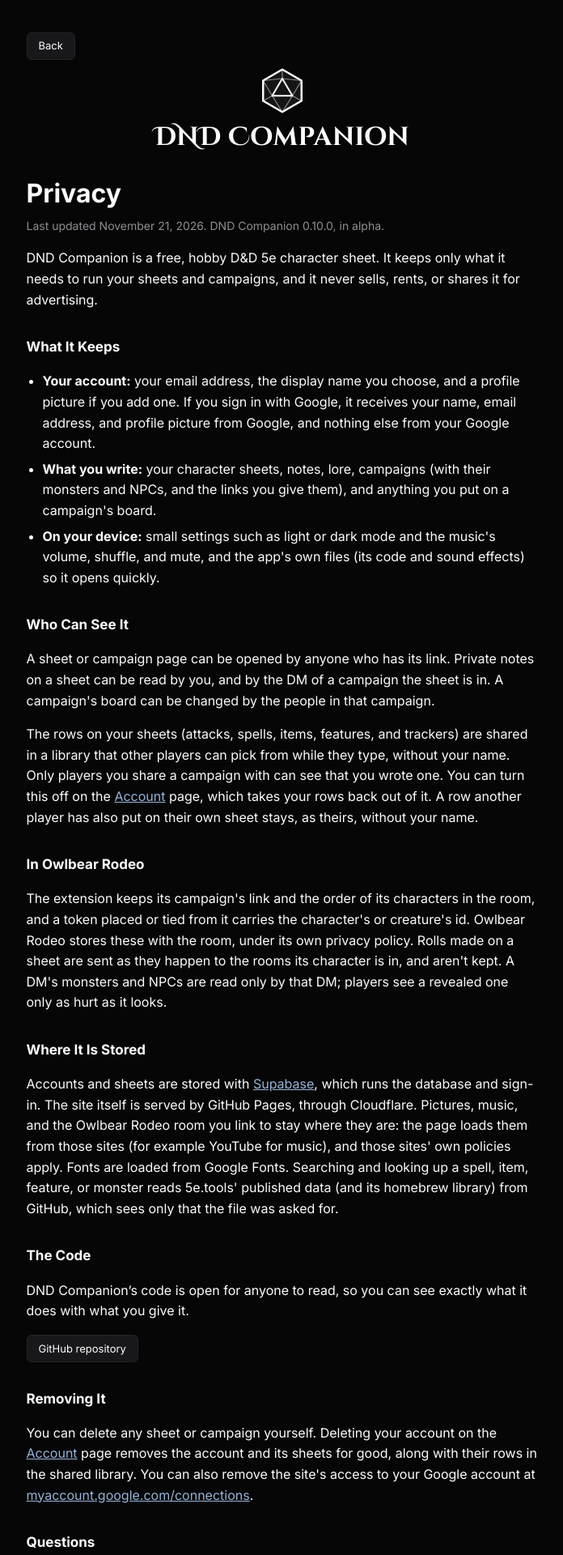
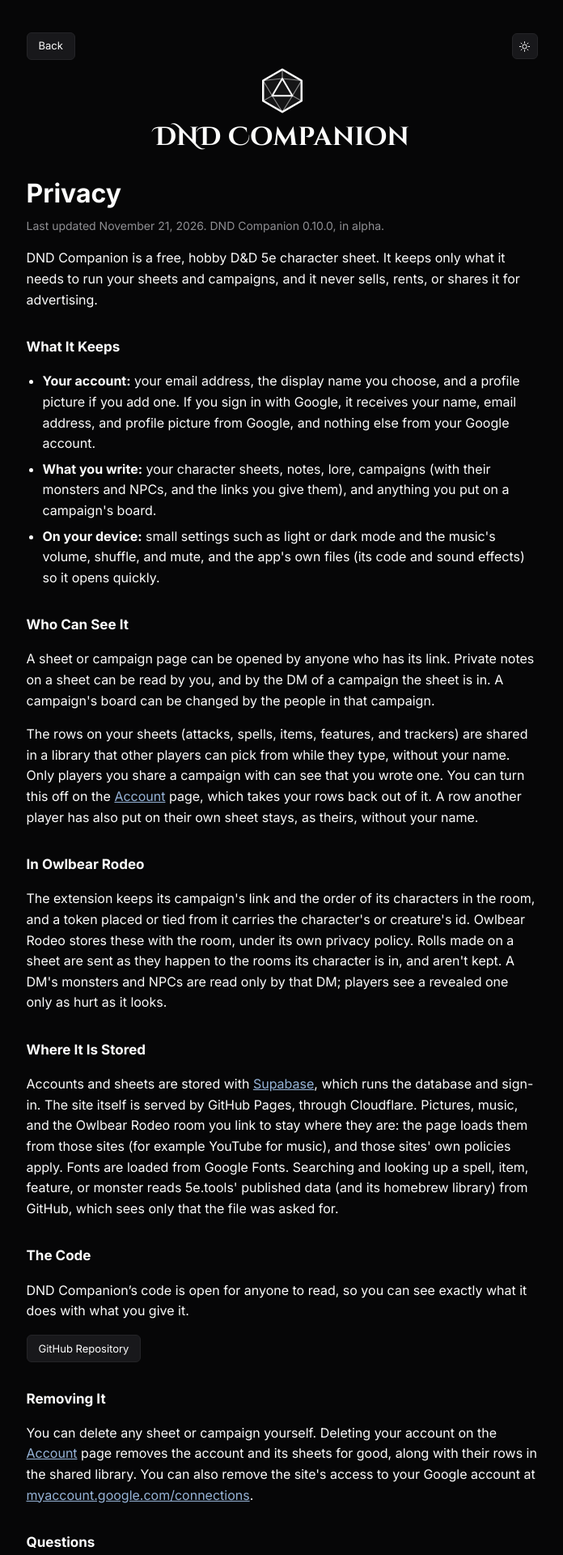
Before and after one commit to krispypcl/DNDCompanion, a SvelteKit app: page /privacy in a window 1280 px wide. Shown: the top 1920 px of the page at 81% size, without its empty margins (284-980 px from the left). Built offline with nearby package versions, Linux system fonts and the light colour scheme; no server answers.

Commit message:
feat: the privacy page's light or dark switch, and no second mark on a phone
On a computer the mode switch sits at the right, across from Back. On a phone the big mark above the name goes, since the top bar already carries it. The GitHub Repository button is in Title Case.

```diff
--- a/src/routes/privacy/+page.svelte
+++ b/src/routes/privacy/+page.svelte
@@ -29,11 +29,12 @@
       {#snippet right()}<BackLink href={back} />{/snippet}
     </PhoneTop>
   {:else}
-    <BackLink href={back} />
+    <!-- Back at the left, light or dark at the right. -->
+    <div class="policyhead"><BackLink href={back} /><ModeToggle /></div>
   {/if}
-  <!-- The same mark as signing in, so it reads as the same place. -->
+  <!-- The same mark as signing in, so it reads as the same place; a phone has it in its top bar already. -->
   <div class="policybrand">
-    <Logo size={60} />
+    {#if !phone.current}<Logo size={60} />{/if}
     <span>DND Companion</span>
   </div>
   <h1>Privacy</h1>
@@ -60,7 +61,7 @@
 
   <h2>The Code</h2>
   <p>DND Companion’s code is open for anyone to read, so you can see exactly what it does with what you give it.</p>
-  <p><a class="smallbtn" href="https://github.com/krispypcl/DNDCompanion" target="_blank" rel="noopener noreferrer">GitHub repository</a></p>
+  <p><a class="smallbtn" href="https://github.com/krispypcl/DNDCompanion" target="_blank" rel="noopener noreferrer">GitHub Repository</a></p>
 
   <h2>Removing It</h2>
   <p>You can delete any sheet or campaign yourself. Deleting your account on the <a href="{base}/account">Account</a> page removes the account and its sheets for good, along with their rows in the shared library. You can also remove the site's access to your Google account at <a href="https://myaccount.google.com/connections" rel="noopener">myaccount.google.com/connections</a>.</p>
@@ -74,6 +75,7 @@
   .policy { max-width: 42rem; margin: 0 auto; padding: 2.5rem 1.25rem 4rem; line-height: 1.6; --btn-h: 2.125rem; --pad-top: 2.5rem; --pad-side: 1.25rem; }
   .policy .smallbtn { padding-inline: 0.875rem; }
   h1 { margin: 1.5rem 0 0.25rem; font-size: 2rem; }
+  .policyhead { display: flex; align-items: center; justify-content: space-between; gap: 1rem; }
   .policybrand {
     display: flex; flex-direction: column; align-items: center; gap: 0.625rem; margin: 0.5rem 0 0; color: var(--text);
   }
```
